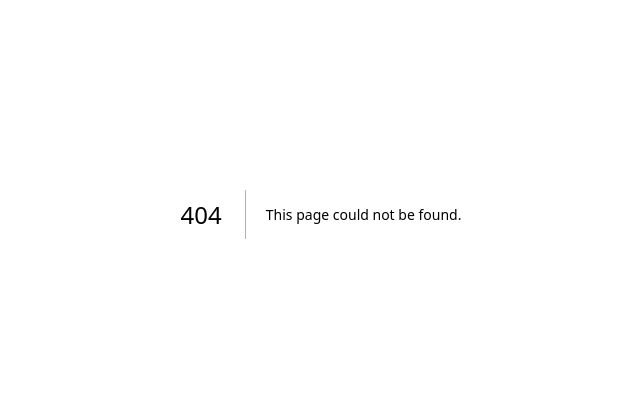
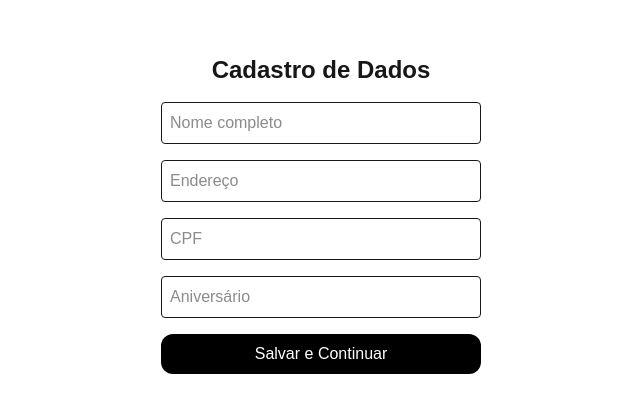
Before and after one commit to GuiEzzz/know-your-fan, a Next.js app in the folder know-your-fan/: page /cadastro-dados in a window 1280 px wide. Before the commit this address had no page. Shown: the part 186-598 px from the top of the page, without its empty margins (319-959 px from the left). Built offline with nearby package versions, Linux system fonts and the light colour scheme; no server answers.

Commit message:
Criando páginas novas
Criação da primeira página, mais a página de cadastro

```diff
--- a/know-your-fan/package.json
+++ b/know-your-fan/package.json
@@ -14,7 +14,11 @@
     "next": "15.3.1",
     "openai": "^4.96.0",
     "react": "^19.0.0",
-    "react-dom": "^19.0.0"
+    "react-dom": "^19.0.0",
+    "react-imask": "^7.6.1",
+    "react-input-mask": "^2.0.4",
+    "react-input-mask-next": "^3.0.0-alpha.12",
+    "uuid": "^11.1.0"
   },
   "devDependencies": {
     "@eslint/eslintrc": "^3",
--- /dev/null
+++ b/know-your-fan/src/app/cadastro-dados/page.tsx
@@ -0,0 +1,77 @@
+'use client';
+
+import { useSearchParams } from 'next/navigation';
+import { useState } from 'react';
+import { doc, updateDoc } from 'firebase/firestore';
+import { db } from '../../lib/firebase';
+
+export default function CadastroDados() {
+  const searchParams = useSearchParams();
+  const userId = searchParams.get('uid');
+
+  const [nome, setNome] = useState('');
+  const [endereco, setEndereco] = useState('');
+  const [cpf, setCpf] = useState('');
+  const [aniversario, setAniversario] = useState('');
+
+  const handleSubmit = async (e: React.FormEvent) => {
+    e.preventDefault();
+
+    if (!userId) return alert('ID de usuário não encontrado');
+
+    await updateDoc(doc(db, 'usuarios', userId), {
+      nome,
+      endereco,
+      cpf,
+      aniversario
+    });
+
+    alert('Dados salvos com sucesso!');
+  };
+
+  return (
+    <main className="flex flex-col items-center justify-center min-h-screen">
+      <h1 className="text-2xl font-bold mb-4">Cadastro de Dados</h1>
+      <form onSubmit={handleSubmit} className="flex flex-col gap-4 w-80">
+        <input
+          type="text"
+          placeholder="Nome completo"
+          value={nome}
+          onChange={(e) => setNome(e.target.value)}
+          className="border rounded p-2"
+          required
+        />
+        <input
+          type="text"
+          placeholder="Endereço"
+          value={endereco}
+          onChange={(e) => setEndereco(e.target.value)}
+          className="border rounded p-2"
+          required
+        />
+        <input
+          type="text"
+          placeholder="CPF"
+          value={cpf}
+          onChange={(e) => setCpf(e.target.value)}
+          className="border rounded p-2"
+          required
+        />
+        <input
+          type="text"
+          placeholder="Aniversário"
+          value={aniversario}
+          onChange={(e) => setAniversario(e.target.value)}
+          className="border rounded p-2"
+          required
+        />
+        <button
+          type="submit"
+          className="bg-black text-white px-6 py-2 rounded-xl hover:bg-gray-800"
+        >
+          Salvar e Continuar
+        </button>
+      </form>
+    </main>
+  );
+}
--- a/know-your-fan/src/app/page.tsx
+++ b/know-your-fan/src/app/page.tsx
@@ -1,18 +1,37 @@
 'use client'
 
-import { useEffect } from "react";
+import { useRouter } from 'next/navigation';
+import { v4 as uuidv4 } from 'uuid';
+import { doc, setDoc } from 'firebase/firestore';
 import { db } from "../lib/firebase";
 import dotenv from 'dotenv';
 dotenv.config();
 
 export default function Home() {
-  useEffect(() => {
-    console.log(db); // Verifica se o Firestore foi inicializado corretamente
-  }, []);
+  const router = useRouter();
+
+  const handleStart = async () => {
+    const userId = uuidv4();
+
+    // Cria documento inicial no Firestore
+    await setDoc(doc(db, 'usuarios', userId), {
+      userId,
+      criadoEm: new Date().toISOString(),
+    });
+
+    // Redireciona para /cadastro-dados com userId como query param
+    router.push(`/cadastro-dados?uid=${userId}`);
+  };
 
   return (
-    <div>
-      <h1>Bem-vindo ao Know Your Fan!</h1>
-    </div>
+    <main className="flex flex-col items-center justify-center min-h-screen">
+      <h1 className="text-3xl font-bold mb-6">Bem-vindo ao Know Your Fan!</h1>
+      <button
+        onClick={handleStart}
+        className="bg-black text-white px-6 py-3 rounded-xl hover:bg-gray-800"
+      >
+        Começar
+      </button>
+    </main>
   );
 }
```
Also changed, not shown: package.json (added, +9 -0 lines), 2 other files (tests, documents, lock files or other folders).
